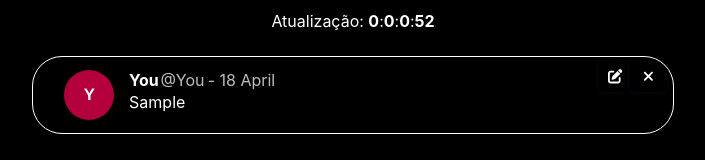
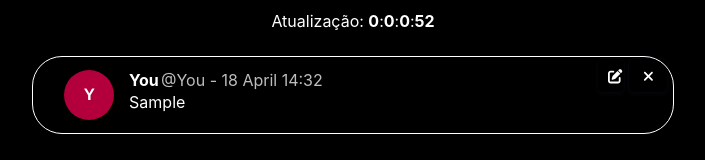
Before and after one commit to kayque-willy/react-ts-app, a React (Vite) app: page / in a window 1280 px wide. Both pictures are taken after typing "Sample" into the empty fields and a click on the button "Tweetar". Shown: the part 507-667 px from the top of the page, without its empty margins (287-992 px from the left). Built offline with nearby package versions, Linux system fonts and the light colour scheme.

Commit message:
Date format

```diff
--- a/src/assets/App.css
+++ b/src/assets/App.css
@@ -159,7 +159,7 @@ textarea {
 
 .tweet-header {
     text-align: left;
-    min-width: 10em;
+    min-width: 14em;
 }
 
 .tweet-panel {
--- a/src/pages/Home.tsx
+++ b/src/pages/Home.tsx
@@ -94,7 +94,7 @@ export default function Home() {
             id: lastId++,
             text: fact.quoteText,
             title: fact.quoteAuthor,
-            date: format(date, 'dd MMMM')
+            date: format(date, 'dd MMMM, H:mm')
           }
           newTweets = [...newTweets, newTweet];
         });
@@ -151,7 +151,7 @@ export default function Home() {
       id: 0,
       title: 'You',
       text: text,
-      date: format(date, 'dd MMMM')
+      date: format(date, 'dd MMMM H:mm')
     };
     let newList = [];
     let lenght = Object.keys(tweets).length;
@@ -172,10 +172,11 @@ export default function Home() {
   // Edita um Tweet
   function editTweet() {
     let index = findId(id ? id : -1);
+    let date = new Date();
     if (index !== -1) {
       tweets[index].text = text ? text : "";
       tweets[index].title = 'You';
-      tweets[index].date = new Date().toUTCString();
+      tweets[index].date = format(date, 'dd MMMM, H:mm');
     }
     setTweets(tweets);
     clearFields();
```
